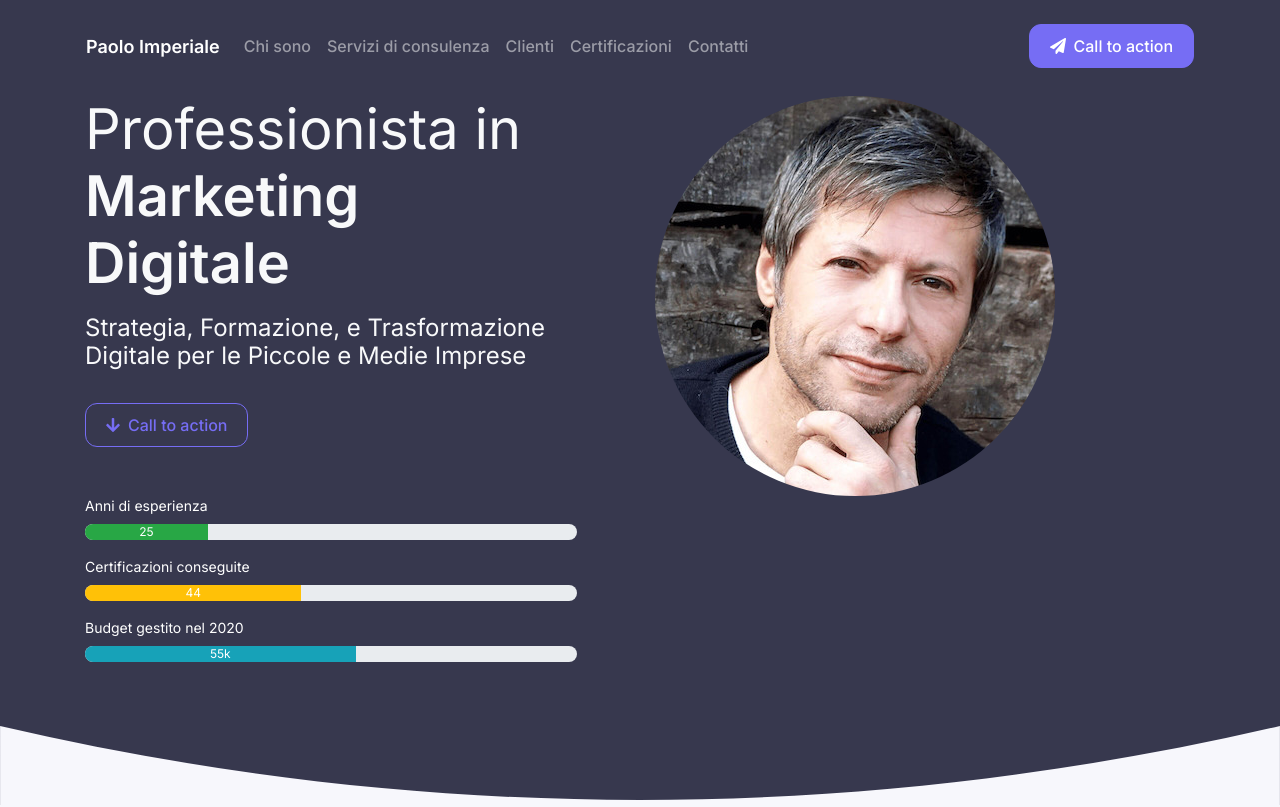
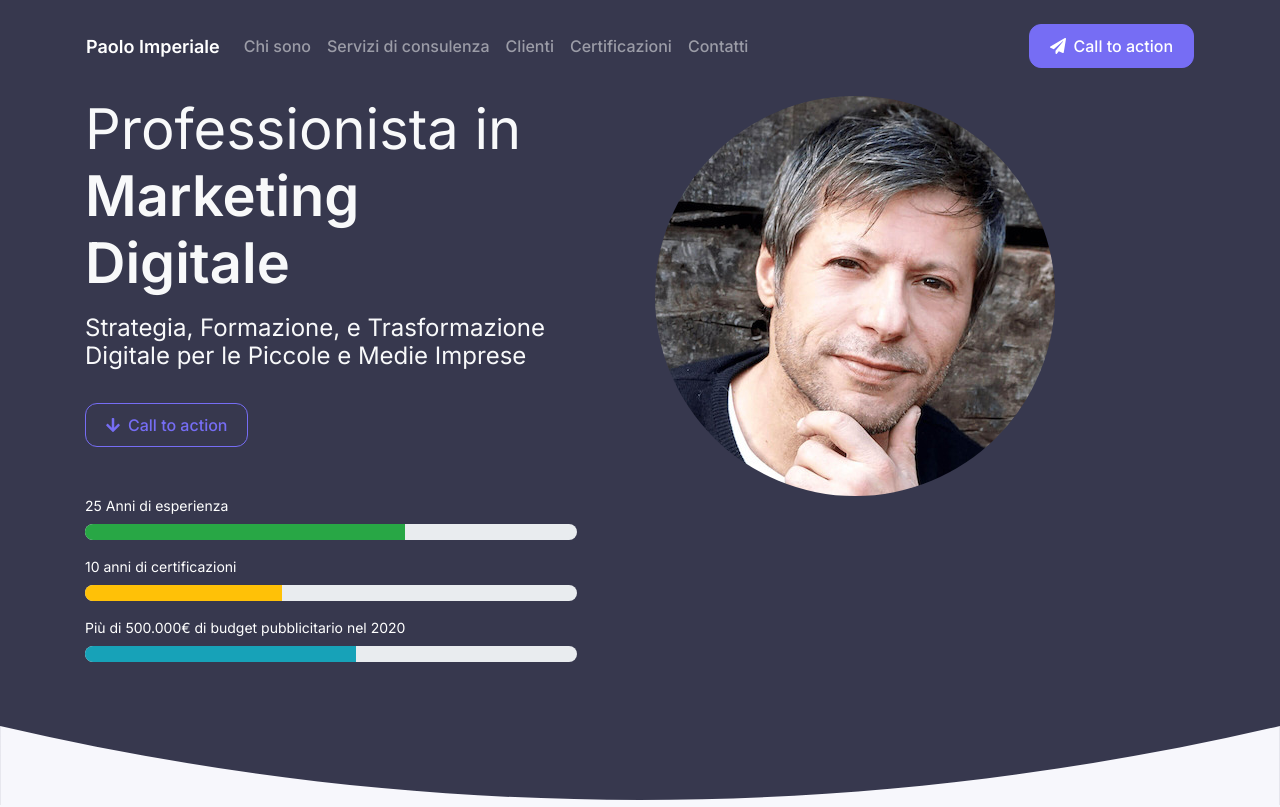
Before and after one commit to mfonsatti/nextjs, a Next.js app: page / in a window 1280 px wide. Shown: the top 807 px of the page. Built offline with nearby package versions, Linux system fonts and the light colour scheme.

Commit message:
new statistics

```diff
--- a/pages/index.js
+++ b/pages/index.js
@@ -166,46 +166,38 @@ export default function Home() {
                     Call to action
                   </Button>
                   {/* <hr className="hr-light mb-5" /> */}
-                  <div class="font-size-sm mb-2 text-white">Anni di esperienza</div>
+                  <div class="font-size-sm mb-2 text-white">
+                    25 Anni di esperienza
+                  </div>
                   <div className="progress mb-3">
                     <div
                       className="progress-bar font-weight-medium bg-success"
                       role="progressbar"
-                      style={{width: '25%'}}
-                      aria-valuenow="25"
-                      aria-valuemin="0"
-                      aria-valuemax="100"
-                    >
-                      25
-                    </div>
+                      style={{ width: "65%" }}
+                    ></div>
                   </div>
 
-                  <div class="font-size-sm mb-2 text-white">Certificazioni conseguite</div>
+                  <div class="font-size-sm mb-2 text-white">
+                    10 anni di certificazioni
+                  </div>
                   <div className="progress mb-3">
                     <div
                       className="progress-bar font-weight-medium bg-warning"
                       role="progressbar"
-                      style={{width: '44%'}}
-                      aria-valuenow="44"
-                      aria-valuemin="0"
-                      aria-valuemax="100"
-                    >
-                      44
-                    </div>
+                      style={{ width: "40%" }}
+                    ></div>
                   </div>
 
-                  <div class="font-size-sm mb-2 text-white">Budget gestito nel 2020</div>
+                  <div class="font-size-sm mb-2 text-white">
+                    Più di 500.000&euro; di budget pubblicitario nel
+                    2020
+                  </div>
                   <div className="progress mb-3">
                     <div
                       className="progress-bar font-weight-medium bg-info"
                       role="progressbar"
-                      style={{width: '55%'}}
-                      aria-valuenow="55"
-                      aria-valuemin="0"
-                      aria-valuemax="100"
-                    >
-                      55k
-                    </div>
+                      style={{ width: "55%" }}
+                    ></div>
                   </div>
                   {/* <div className="row text-center">
                     <div className="col-sm-4 mb-4 mb-sm-0">
```
